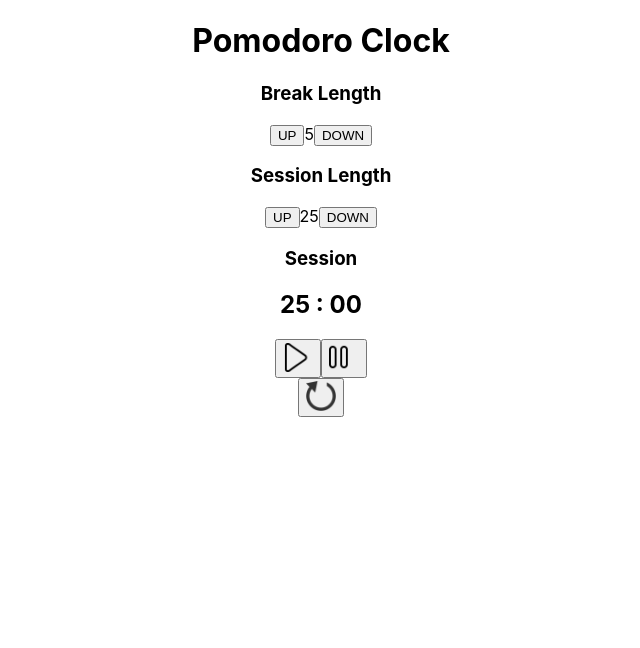
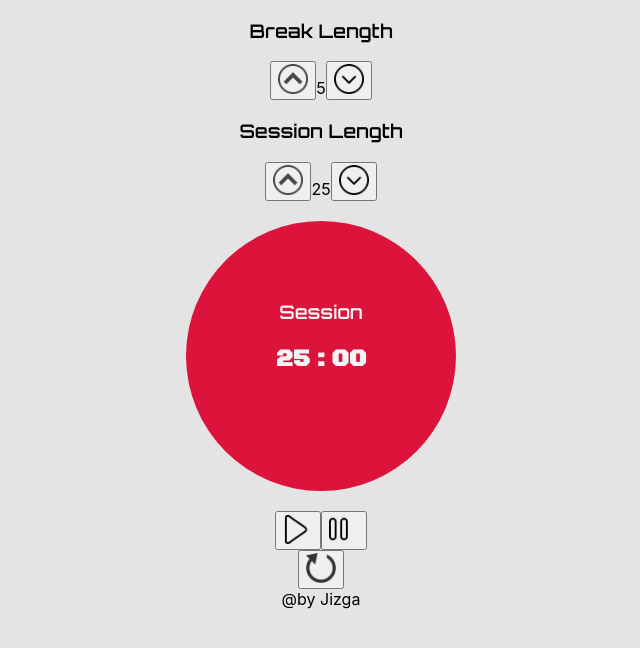
Before and after one commit to Jizga/Pomodoro-Clock, a React (Create React App) app: page / in a window 1280 px wide. Shown: the top 648 px of the page, without its empty margins (319-959 px from the left). Built offline with nearby package versions, Linux system fonts and the light colour scheme.

Commit message:
Display's CSS done

```diff
--- a/src/App.css
+++ b/src/App.css
@@ -2,37 +2,10 @@
   text-align: center;
 }
 
-.App-logo {
-  height: 40vmin;
-  pointer-events: none;
-}
-
-@media (prefers-reduced-motion: no-preference) {
-  .App-logo {
-    animation: App-logo-spin infinite 20s linear;
-  }
-}
-
-.App-header {
-  background-color: #282c34;
-  min-height: 100vh;
+body {
+  background-color: rgba(224, 223, 223, 0.835);
   display: flex;
   flex-direction: column;
   align-items: center;
   justify-content: center;
-  font-size: calc(10px + 2vmin);
-  color: white;
 }
-
-.App-link {
-  color: #61dafb;
-}
-
-@keyframes App-logo-spin {
-  from {
-    transform: rotate(0deg);
-  }
-  to {
-    transform: rotate(360deg);
-  }
-}
--- a/src/App.js
+++ b/src/App.js
@@ -112,7 +112,6 @@ function App() {
 
   return (
     <div className="App">
-      <h1>Pomodoro Clock</h1>
       <div className="controllers">
         <Controller
           id="break-label"
@@ -139,6 +138,7 @@ function App() {
           reboot={() => reboot()}
         />
       </div>
+      <footer>@by Jizga</footer>
     </div>
   );
 }
--- a/src/Components/Controller.js
+++ b/src/Components/Controller.js
@@ -1,12 +1,18 @@
 import React from "react";
+import Up from "./Icons/up-arrow.png";
+import Down from "./Icons/down-arrow.png";
 
 export default function Controller(props) {
   return (
     <div className="controller">
       <h3>{props.title}</h3>
-      <button onClick={props.increment}>UP</button>
+      <button onClick={props.increment}>
+        <img src={Up} alt="up" height="30" width="30" />
+      </button>
       <span>{props.size}</span>
-      <button onClick={props.decrement}>DOWN</button>
+      <button onClick={props.decrement}>
+        <img src={Down} alt="down" height="30" width="30" />
+      </button>
     </div>
   );
 }
--- /dev/null
+++ b/src/Components/Display.css
@@ -0,0 +1,22 @@
+@import url("https://fonts.googleapis.com/css2?family=Orbitron:wght@600&display=swap");
+@import url("https://fonts.googleapis.com/css2?family=Black+Ops+One&display=swap");
+
+.screen {
+  background-color: crimson;
+  padding: 60px;
+  margin: 20px;
+  border-radius: 50%;
+  width: 150px;
+  height: 150px;
+  background-position: center;
+  color: whitesmoke;
+  flex: center;
+}
+
+h3 {
+  font-family: "Orbitron", sans-serif;
+}
+
+h2 {
+  font-family: "Black Ops One", cursive;
+}
--- a/src/Components/Display.js
+++ b/src/Components/Display.js
@@ -1,4 +1,5 @@
 import React from "react";
+import "./Display.css";
 
 export default function Display(props) {
   const hours =
```
